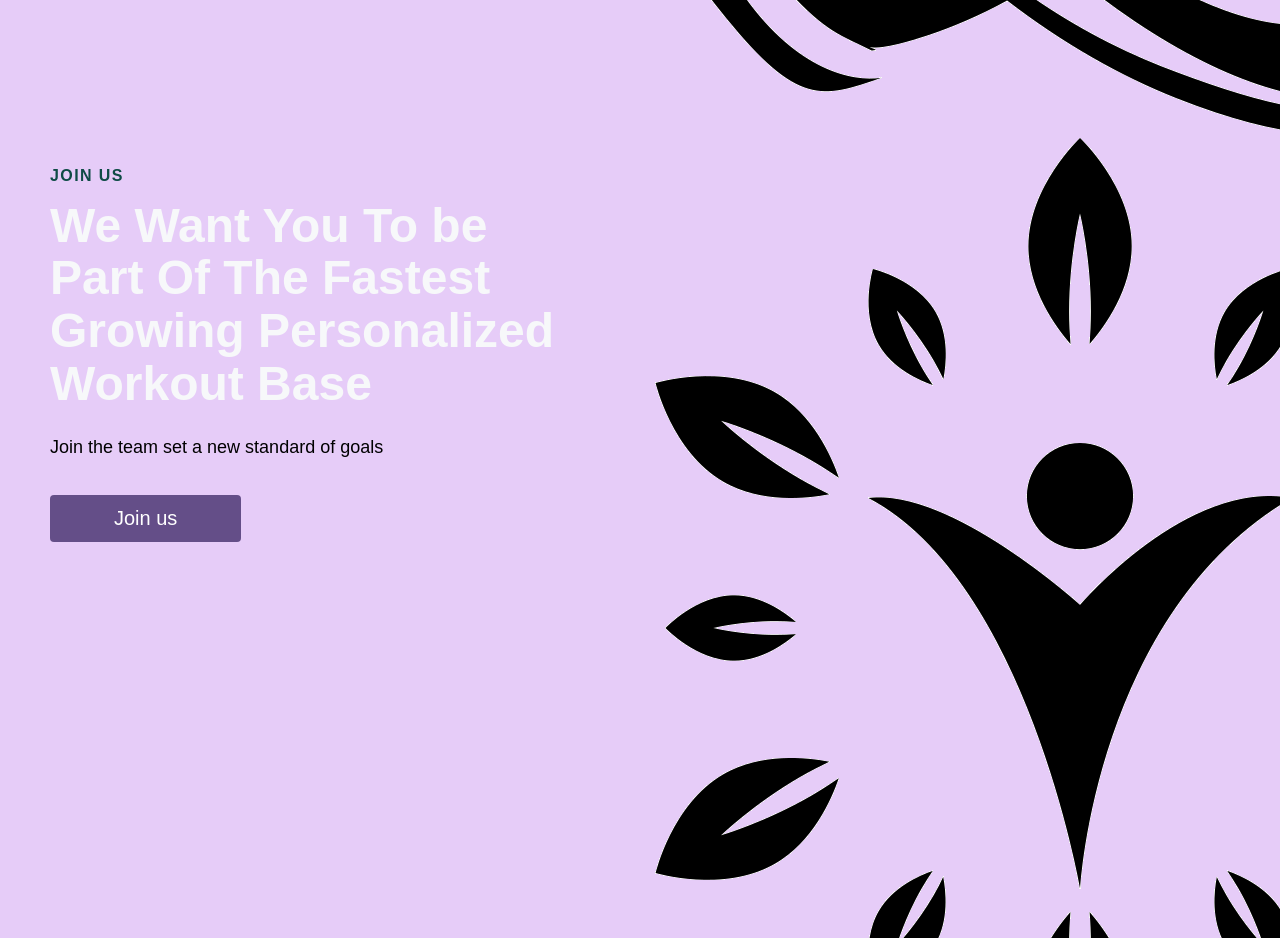
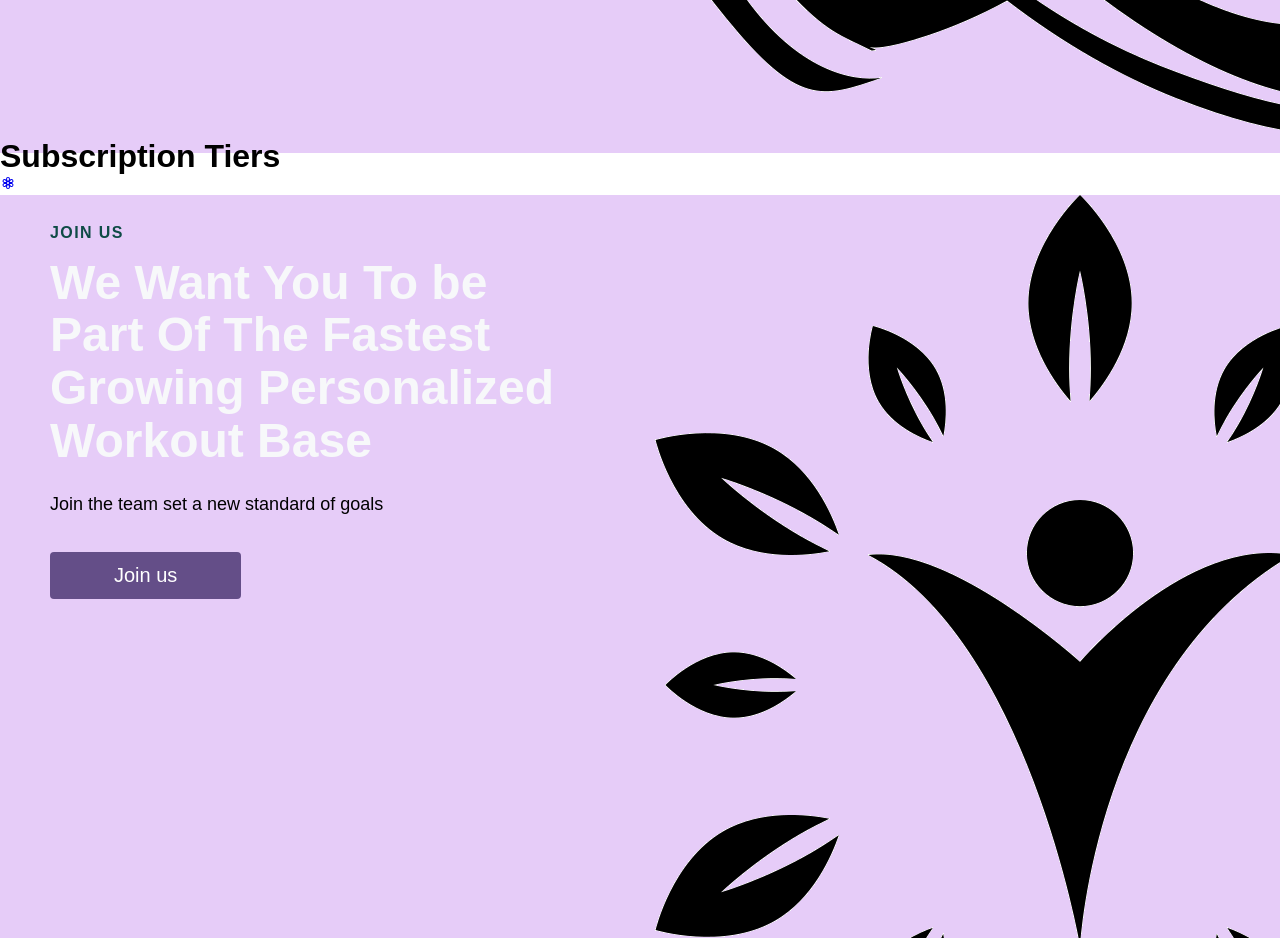
Before and after one commit to Coltthatcher/capstone, a React (Create React App) app: page / in a window 1280 px wide. Shown: the part 2320-3258 px from the top of the page. Built offline with nearby package versions, Linux system fonts and the light colour scheme.

Commit message:
add in rough draft of subscription teirs

```diff
--- a/src/components/Pricing.css
+++ b/src/components/Pricing.css
@@ -0,0 +1,3 @@
+.price_section {
+
+}
--- a/src/components/Pricing.js
+++ b/src/components/Pricing.js
@@ -1,8 +1,29 @@
 import React from 'react'
+import { Link } from 'react-router-dom'
+import { BsFlower3 } from 'react-icons/bs';
+import { IconContext } from 'react-icons/lib';
+import { Button } from './Button';
+import './Pricing.css';
 
 function Pricing() {
   return (
-    <div>Pricing</div>
+    <div>
+      <div className='price_section'>
+        <div className='price_wrapper'>
+          <h1 className='price_heading'>Subscription Tiers</h1>
+          <div className='price_container'>
+            <Link to='/sign-up' className='pricing-container-sheet'>
+              <div className='price_container-info'>
+                <div className='icon'>
+                  <BsFlower3 />
+                </div>
+
+              </div>
+            </Link>
+          </div>
+        </div>
+      </div>
+    </div>
   )
 }
 
--- a/src/components/pages/HomePage/Home.js
+++ b/src/components/pages/HomePage/Home.js
@@ -1,5 +1,6 @@
 import React from 'react'
 import HomeSection from '../../HomeSection'
+import Pricing from '../../Pricing'
 import {homeObjOne, homeObjThree, homeObjTwo, homeObjFour} from './Data'
 
 
@@ -9,6 +10,7 @@ function Home() {
       <HomeSection {...homeObjOne} />
       <HomeSection {...homeObjTwo} />
       <HomeSection {...homeObjThree} />
+      <Pricing />
       <HomeSection {...homeObjFour} />
     </React.Fragment>
   )
```
